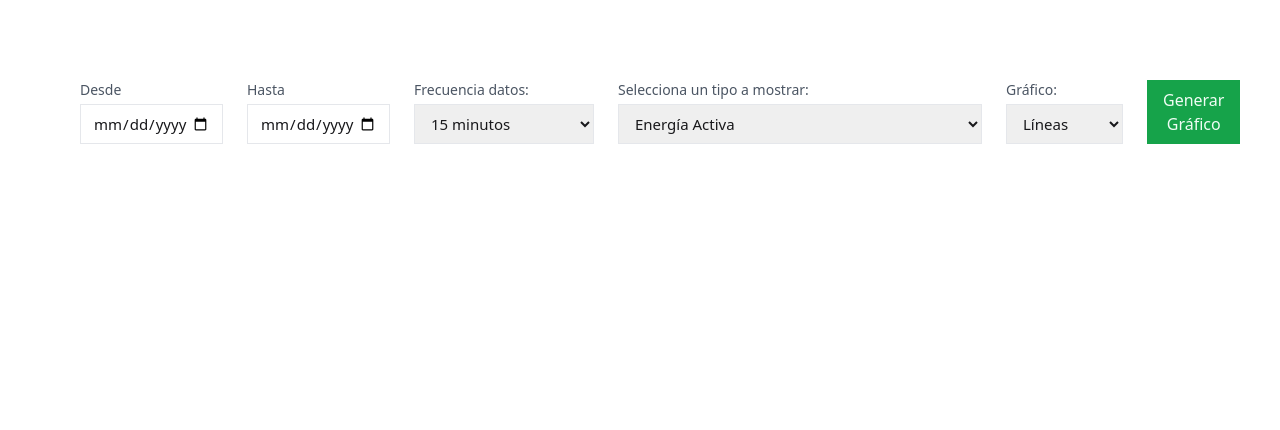
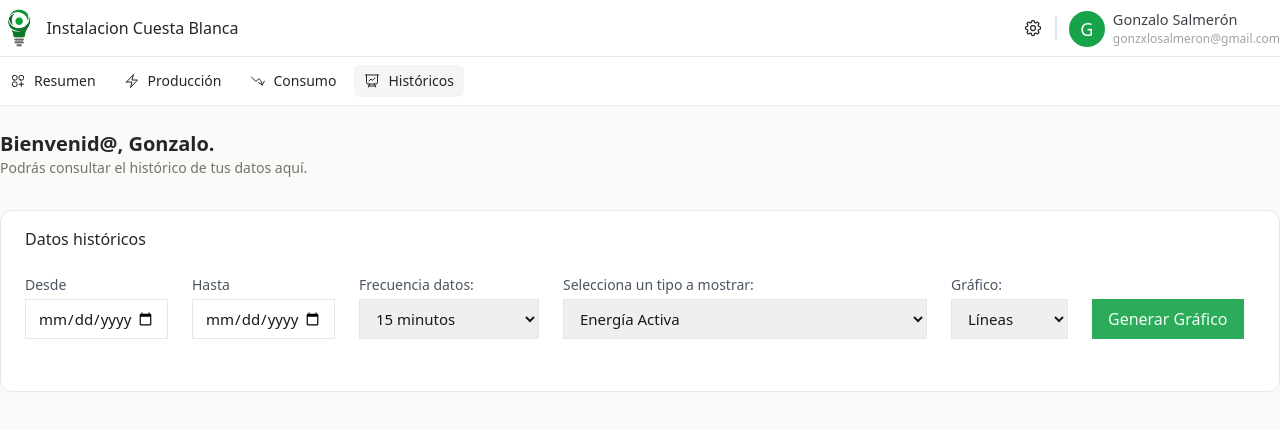
Before and after one commit to gonzalosalmeron/cuestablanca, a React (Vite) app: page / in a window 1280 px wide. Shown: the top 430 px of the page. Built offline with nearby package versions, Linux system fonts and the light colour scheme.

Commit message:
feat: New ui

```diff
--- a/package.json
+++ b/package.json
@@ -10,6 +10,7 @@
     "preview": "vite preview"
   },
   "dependencies": {
+    "@heroicons/react": "^2.1.5",
     "highcharts": "^11.4.8",
     "highcharts-react-official": "^3.2.1",
     "react": "^18.3.1",
--- a/src/App.tsx
+++ b/src/App.tsx
@@ -1,85 +1,80 @@
-import { useMemo, useRef, useState } from 'react'
+import { useState } from 'react'
 
-import Highcharts from 'highcharts'
-import HighchartsReact from 'highcharts-react-official'
+import { SvgSpinner } from './libs/icons'
+import { API_URL, useFetcher } from './libs/utils'
 
-import ChartTypePicker, { ChartOptions } from '@/components/chart-type-picker'
+import ChartEnergy from '@/components/chart-energy'
+import ChartTypePicker from '@/components/chart-type-picker'
 import DataFrecuence from '@/components/data-frecuence'
 import DatePicker from '@/components/date-picker'
 import ValuePicker from '@/components/value-picker'
-
-import json from '@/assets/data.json'
-
-function extractSeriesData(data: any, key: string) {
-  return Object.keys(data ?? {}).map((day: string) => ({
-    x: new Date(day).getTime(),
-    y: data[day][key],
-  }))
-}
 
 function App() {
   const [dates, setDates] = useState<Dates>({
     from: '',
     to: '',
   })
-  const [data, setData] = useState([])
+  const [data, setData] = useState(null)
   const [value, setValue] = useState<keyof ApiValue>('Energía Activa')
   const [chartType, setChartType] = useState('line')
   const [showChart, setShowChart] = useState(false)
-
-  const chartOptions = useMemo<Highcharts.Options>(
-    () => ({
-      title: {
-        text: 'Gráfico de Energía',
-      },
-      xAxis: {
-        type: 'datetime',
-      },
-      yAxis: {
-        title: {
-          text: 'Valores',
-        },
-      },
-      series: [
-        {
-          name: value,
-          type: chartType as keyof typeof ChartOptions,
-          data: extractSeriesData(data, value),
-        },
-      ],
-    }),
-    [data, value, chartType]
-  )
-
-  const chartComponentRef = useRef<HighchartsReact.RefObject>(null)
-
-  // TODO: FETCH API
+  const {
+    data: apiResponse,
+    loading,
+    error,
+    refetch,
+  } = useFetcher(API_URL(dates.from, dates.to))
 
   return (
-    <div className='p-20'>
-      <div className='flex items-end gap-6'>
+    <>
+      <header className='flex items-center justify-between gap-6 pb-8'>
+        <div>
+          <h4 className='text-xl font-[550]'>Bienvenid@, Gonzalo.</h4>
+          <p className='text-sm text-stone-500'>
+            Podrás consultar el histórico de tus datos aquí.
+          </p>
+        </div>
+      </header>
+
+      <div className='rounded-xl border bg-white px-6 pb-9 pt-4'>
+        <h4 className='mb-6 text-base font-medium'>Datos históricos</h4>
+        <div className='flex flex-wrap items-end gap-6'>
           <DatePicker dates={dates} setDates={setDates} />
-        <DataFrecuence originalData={json} setNewData={setData} />
+          <DataFrecuence originalData={apiResponse} setNewData={setData} />
           <ValuePicker value={value} setValue={setValue} />
           <ChartTypePicker chartType={chartType} setChartType={setChartType} />
           <button
-          onClick={() => setShowChart(true)}
-          className='h-fit bg-green-600 px-4 py-2 text-green-50'
+            onClick={() => {
+              setShowChart(true)
+              refetch()
+            }}
+            disabled={
+              loading || !dates.from || !dates.to || !value || !chartType
+            }
+            className='flex h-fit items-center gap-2 bg-green-600 px-4 py-2 text-green-50 disabled:cursor-not-allowed disabled:opacity-90'
           >
-          Generar Gráfico
+            Generar Gráfico {loading && <SvgSpinner />}
           </button>
         </div>
 
         <div className='pt-4'>
-        {data && showChart && (
-          <HighchartsReact
-            highcharts={Highcharts}
-            options={chartOptions}
-            ref={chartComponentRef}
-          />
+          {error ? (
+            <div className='bg-red-100 px-4 py-2 text-red-500'>{error}</div>
+          ) : (
+            <>
+              {loading && (
+                <div className='flex w-full items-center justify-center gap-2 bg-gray-100 py-4 text-zinc-900'>
+                  Cargando datos... <SvgSpinner className='animate-spin' />
+                </div>
+              )}
+              {data && showChart && !loading && (
+                <ChartEnergy data={data} value={value} chartType={chartType} />
+              )}
+            </>
           )}
         </div>
       </div>
+    </>
   )
 }
 
--- a/src/index.css
+++ b/src/index.css
@@ -10,3 +10,7 @@ input,
 select {
   @apply mt-1 h-10 border px-3 text-[15px] text-zinc-900 outline-none;
 }
+
+.width-layout {
+  @apply mx-auto max-w-7xl px-4 xl:px-0;
+}
--- /dev/null
+++ b/src/layouts/main-layout.tsx
@@ -0,0 +1,90 @@
+import {
+  ArrowTrendingDownIcon,
+  BoltIcon,
+  Cog8ToothIcon,
+  PresentationChartLineIcon,
+  SquaresPlusIcon,
+} from '@heroicons/react/24/outline'
+
+export default function MainLayout({
+  children,
+}: {
+  children: React.ReactNode
+}) {
+  const menus = [
+    {
+      name: 'Resumen',
+      icon: <SquaresPlusIcon className='h-4 w-4' />,
+    },
+    {
+      name: 'Producción',
+      icon: <BoltIcon className='h-4 w-4' />,
+    },
+    {
+      name: 'Consumo',
+      icon: <ArrowTrendingDownIcon className='h-4 w-4' />,
+    },
+    {
+      name: 'Históricos',
+      icon: <PresentationChartLineIcon className='h-4 w-4' />,
+    },
+  ]
+  return (
+    <div className='flex min-h-screen w-full flex-col bg-stone-50 text-stone-800'>
+      <main>
+        <nav className='border-b bg-white py-2'>
+          <div className='width-layout flex items-center justify-between'>
+            <div className='flex items-center gap-2'>
+              <img
+                src='/cuestablanca.png'
+                alt='Cuestablanca'
+                className='h-10 mix-blend-multiply'
+              />
+              <h1 className='font-medium'>Instalacion Cuesta Blanca</h1>
+            </div>
+            <div className='flex items-center gap-2'>
+              <button>
+                <Cog8ToothIcon className='h-5 w-5' />
+              </button>
+              <div className='mx-1 h-6 border-[0.5px]'></div>
+              <div className='relative'>
+                <div id='btn-show-menu-options-r0' className='cursor-pointer'>
+                  <div className='flex items-center gap-2'>
+                    <div className='mt-0.5 flex aspect-square h-9 w-9 shrink-0 items-center justify-center rounded-full bg-green-600'>
+                      <p className='text-lg uppercase text-white'>g</p>
+                    </div>
+                    <div className='hidden overflow-hidden sm:block'>
+                      <p className='truncate text-[14.5px] text-zinc-700'>
+                        Gonzalo Salmerón
+                      </p>
+                      <p className='truncate text-xs text-zinc-400'>
+                        gonzxlosalmeron@gmail.com
+                      </p>
+                    </div>
+                  </div>
+                </div>
+              </div>
+            </div>
+          </div>
+        </nav>
+        <nav className='border-b bg-white py-2'>
+          <div className='width-layout flex items-center gap-2'>
+            {menus.map(({ name, icon }, i) => (
+              <button
+                key={i}
+                className={`flex items-center gap-2 rounded-md px-2.5 py-1.5 text-sm ${
+                  i === 3 ? 'bg-stone-100 font-medium' : 'hover:bg-stone-100'
+                }`}
+              >
+                {icon}
+                <span>{name}</span>
+              </button>
+            ))}
+          </div>
+        </nav>
+
+        <div className='width-layout py-6'>{children}</div>
+      </main>
+    </div>
+  )
+}
--- /dev/null
+++ b/src/libs/icons.tsx
@@ -0,0 +1,26 @@
+import type { SVGProps } from 'react'
+
+export const SvgSpinner = (props: SVGProps<SVGSVGElement>) => {
+  return (
+    <svg
+      xmlns='http://www.w3.org/2000/svg'
+      width='1em'
+      height='1em'
+      viewBox='0 0 24 24'
+      {...props}
+    >
+      <path
+        fill='currentColor'
+        d='M10.14,1.16a11,11,0,0,0-9,8.92A1.59,1.59,0,0,0,2.46,12,1.52,1.52,0,0,0,4.11,10.7a8,8,0,0,1,6.66-6.61A1.42,1.42,0,0,0,12,2.69h0A1.57,1.57,0,0,0,10.14,1.16Z'
+      >
+        <animateTransform
+          attributeName='transform'
+          dur='0.75s'
+          repeatCount='indefinite'
+          type='rotate'
+          values='0 12 12;360 12 12'
+        ></animateTransform>
+      </path>
+    </svg>
+  )
+}
--- a/src/main.tsx
+++ b/src/main.tsx
@@ -1,10 +1,15 @@
 import { StrictMode } from 'react'
-import { createRoot } from 'react-dom/client'
+
 import App from './App.tsx'
 import './index.css'
+import { createRoot } from 'react-dom/client'
+
+import MainLayout from '@/layouts/main-layout.tsx'
 
 createRoot(document.getElementById('root')!).render(
   <StrictMode>
-    <App />
-  </StrictMode>,
+    <MainLayout>
+      <App />
+    </MainLayout>
+  </StrictMode>
 )
```
Also changed, not shown: public/cuestablanca.png (added), 1 other file (tests, documents, lock files or other folders). Lines whose indentation alone changed are shown as unchanged.
